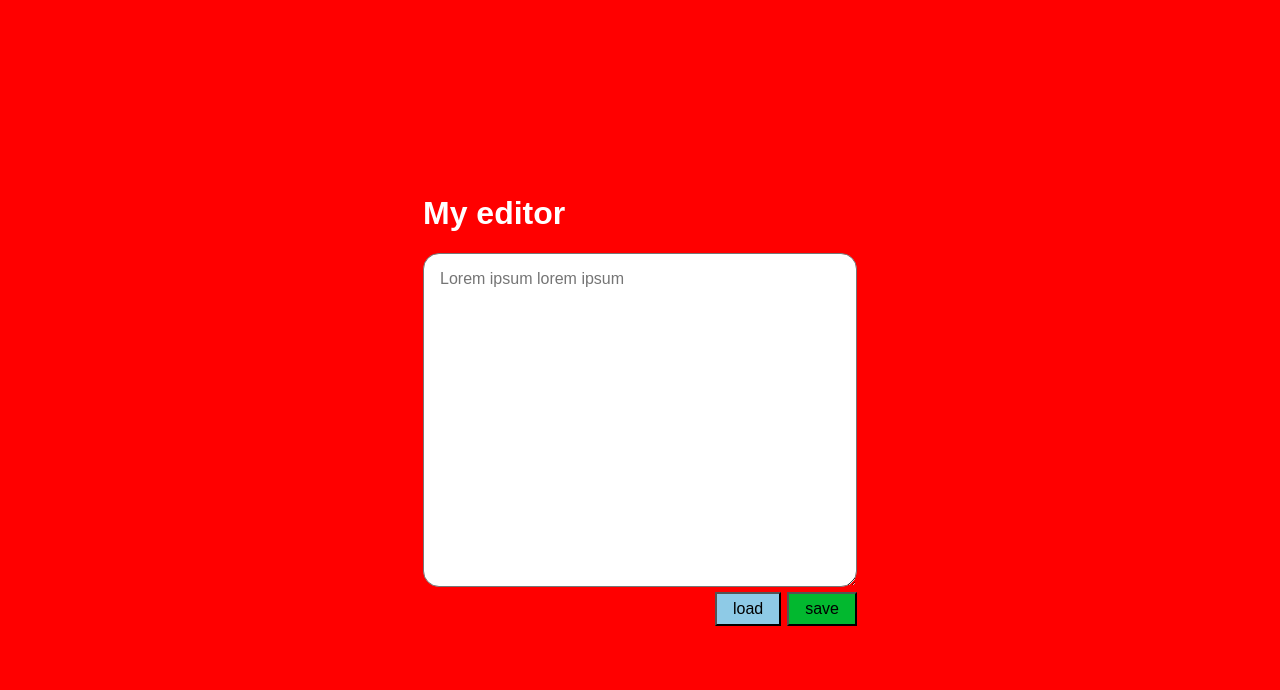
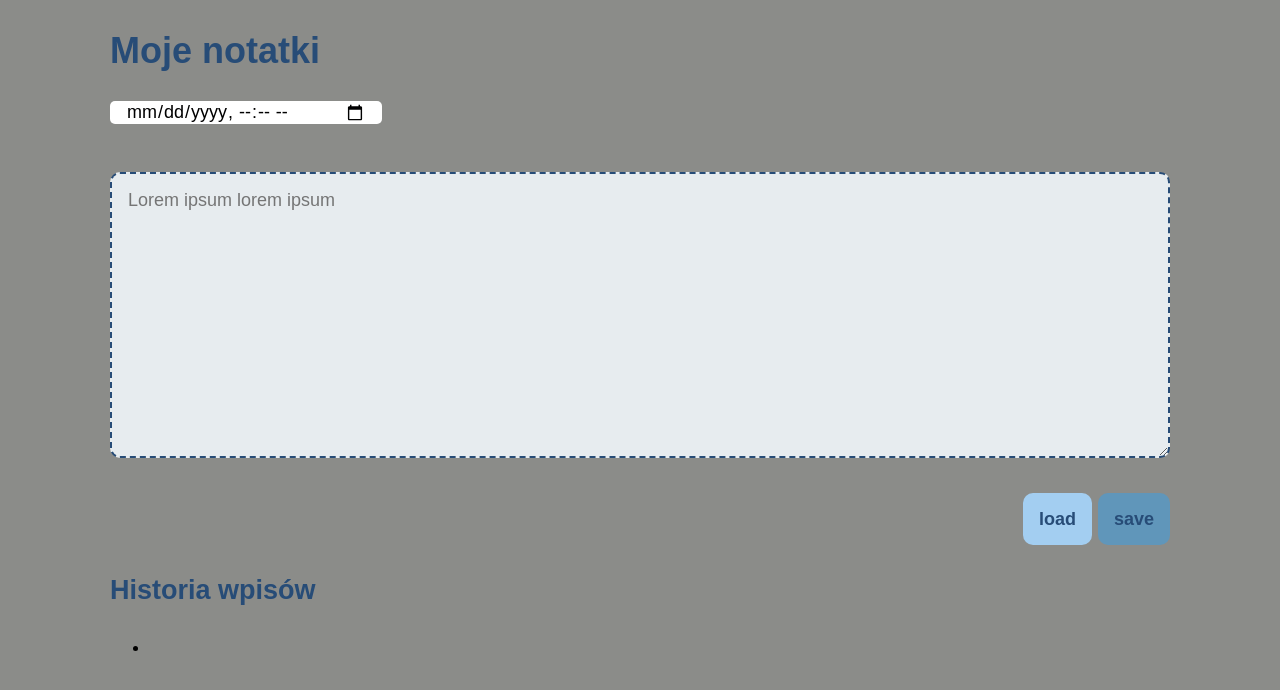
Before and after one commit to joannaMakarewicz/simple-editor, a website built with webpack: page src/pages/index.html in a window 1280 px wide. Built offline with nearby package versions, Linux system fonts and the light colour scheme.

Commit message:
CSS styles added

```diff
--- a/src/pages/index.html
+++ b/src/pages/index.html
@@ -1,23 +1,43 @@
 <!DOCTYPE html>
 <html lang="en">
   <head>
-    <meta charset="UTF-8" />
-    <meta http-equiv="X-UA-Compatible" content="IE=edge" />
-    <meta name="viewport" content="width=device-width, initial-scale=1.0" />
+    <meta charset="UTF-8">
+    <meta http-equiv="X-UA-Compatible" content="IE=edge">
+    <meta name="viewport" content="width=device-width, initial-scale=1.0">
     <title>My editor</title>
   </head>
   <body>
     <main class="main">
       <header>
-        <h1 class="main__header">My editor</h1>
+        <h1 class="main__header">Moje notatki</h1>
       </header>
       <form class="form">
-      <textarea aria-label="textarea" id="text" class="form__content textarea--js" placeholder="Lorem ipsum lorem ipsum"></textarea>
-      <div class="form__button">
-        <button class="button1 load--js">load</button>
-        <button class="button2 save--js">save</button>
-      </div>
-    </form>
+        <p class="form__sign">
+          <label
+            ><input
+              class="date date--js"
+              id="date"
+              type="datetime-local"
+          ></label>
+        </p>
+        <textarea
+          aria-label="textarea"
+          id="text"
+          class="form__content textarea--js"
+          placeholder="Lorem ipsum lorem ipsum"
+        ></textarea>
+
+        <div class="form__button">
+          <button class="button load--js">load</button>
+          <button class="button button__1 save--js">save</button>
+        </div>
+      </form>
+      <section>
+        <h2 class="history">Historia wpisów</h2>
+        <ul>
+          <li></li>
+        </ul>
+      </section>
     </main>
   </body>
 </html>
--- a/src/scss/main.scss
+++ b/src/scss/main.scss
@@ -3,38 +3,65 @@
 @import "_variables";
 @import "modules/hello.scss";
 
+:root {
+  --main-padding:16px;
+  --main-radius:10px;
+  --main-color:#274C77;
+  --main-margin:30px;
+}
+
 body {
-  background: red;
-  color: #fff;
+  background: #8B8C89;
   display: flex;
-  align-items: center;
   justify-content: center;
   min-height: 100vh;
-  font-family:Arial, Helvetica, sans-serif;
+  font-family: Arial, Helvetica, sans-serif;
+  font-size: 18px;
+}
+
+.button {
+  background: #A3CEF1;
+  padding: var(--main-padding);
+  border: 0;
+  border-radius: var(--main-radius);
+  font-weight: bold;
+  color:var(--main-color);
+}
+
+.button__1 {
+  background: #6096BA;
+  margin-left: 6px;
 }
 
 
 .form__button {
-    display:flex;
-    justify-content:flex-end;
-  }
-.form__content {
-    background:white;
-    min-height: 300px;
-    min-width: 400px;
-    border-radius:16px;
-    color:black;
-    padding:16px;
-  }
-
-
-.button1 {
-  background:#8ECAE6;
-  padding:6px 16px;
+  display: flex;
+  justify-content: flex-end;
 }
 
-.button2 {
-  background:#02b82f;
-  margin-left:6px;
-  padding:6px 16px;
+.form__content {
+  background: #E7ECEF;
+  height: 250px;
+  width: 80vw;
+  border-radius: var(--main-radius);
+  color: black;
+  padding: var(--main-padding);
+  margin: var(--main-margin) 0px;
+  border: var(--main-color) 2px dashed;
 }
+
+.history {
+  color: var(--main-color);
+  margin: var(--main-margin) 0px;
+}
+
+.main__header {
+  color: var(--main-color);
+  margin: var(--main-margin) 0px;
+}
+
+.date {
+  border-radius: 5px;
+  border:0;
+  padding:0px var(--main-padding);
+}
```
